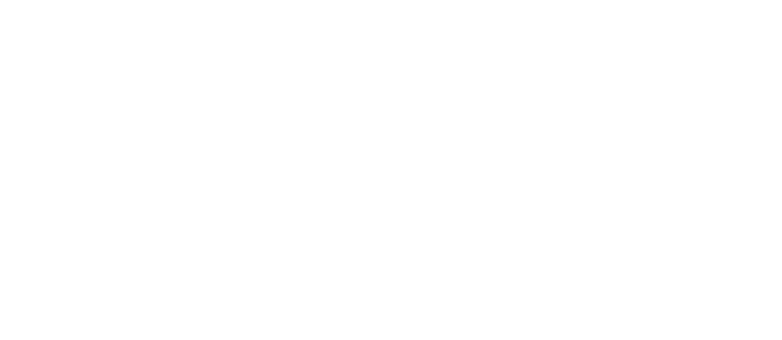
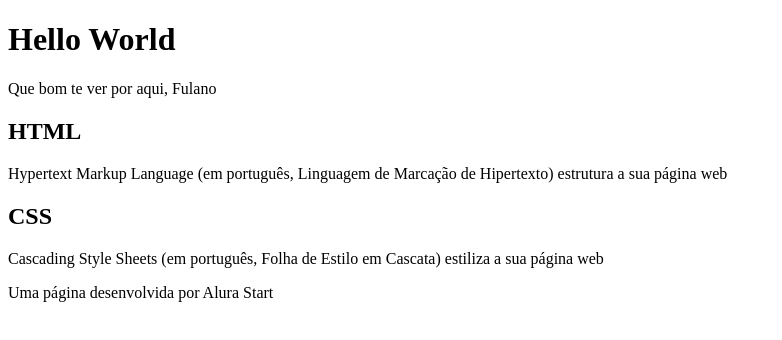
Before and after one commit to profaFlavia/Hello-World, a plain HTML site: page index.html in a window 1280 px wide. Shown: the whole page, without its empty margins (0-782 px from the left). Drawn offline with Linux system fonts and the light colour scheme.

Commit message:
Add files via upload

```diff
--- a/index.html
+++ b/index.html
@@ -6,6 +6,18 @@
     <title>Hello World</title>
 </head>
 <body>
-
+    <header>
+        <h1>Hello World</h1>
+        <p>Que bom te ver por aqui, Fulano</p>
+    </header>
+    <section>
+        <h2>HTML</h2>
+        <P>Hypertext Markup Language (em português, Linguagem de Marcação de Hipertexto) estrutura a sua página web</P>
+        <h2>CSS</h2>
+        <P>Cascading Style Sheets (em português, Folha de Estilo em Cascata) estiliza a sua página web</P>
+    </section>
+    <footer>
+        <p>Uma página desenvolvida por Alura Start</p>
+    </footer>
 </body>
 </html>
```
